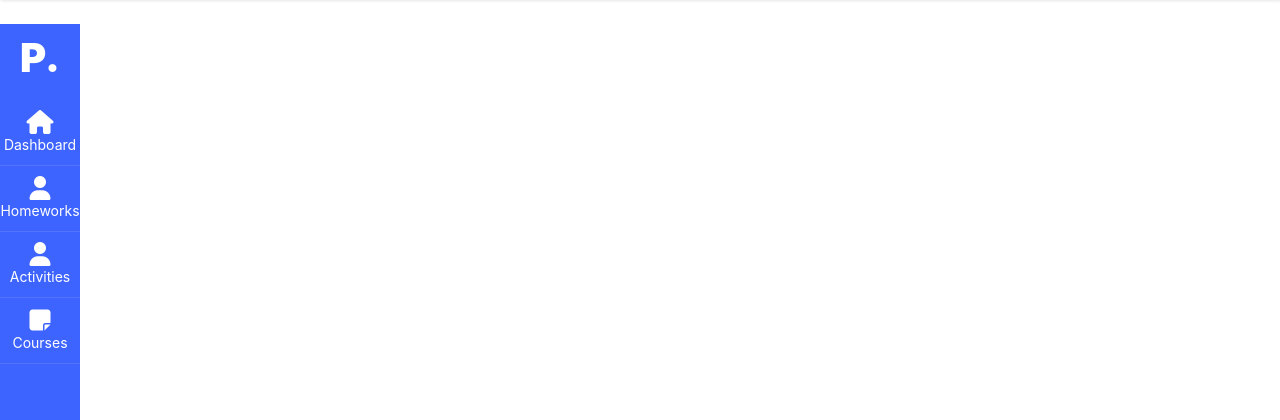
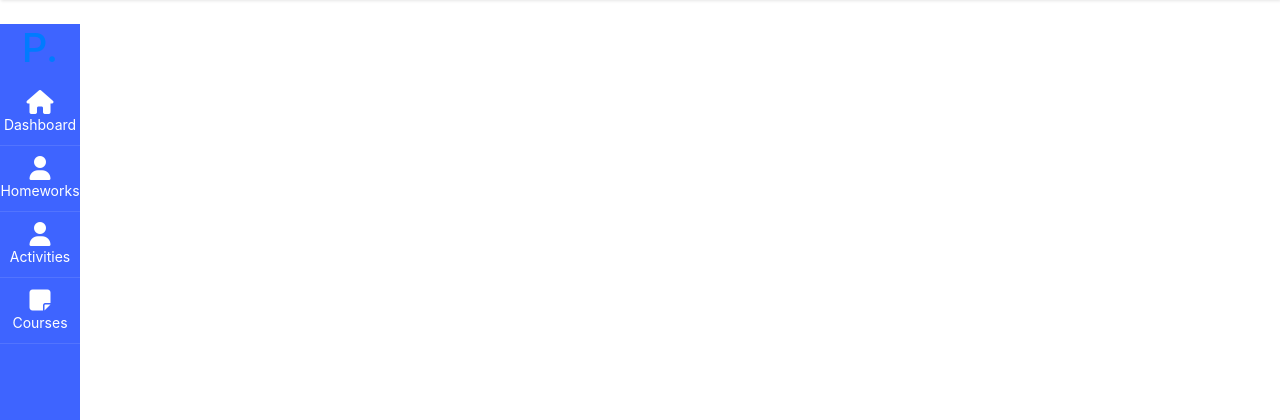
Before and after one commit to Rositamtz98/WebFinalProject, a Node server app: template src/views/partials/sidebar.hbs in a window 1280 px wide. Shown: the part 70-490 px from the top of the page. Run offline with Node 20, Linux system fonts and the light colour scheme; the template is opened without the code that fills it, so the values that code supplies are empty; some libraries are stand-ins or nearby versions.

Commit message:
Si se puede

```diff
--- a/src/views/partials/sidebar.hbs
+++ b/src/views/partials/sidebar.hbs
@@ -1,7 +1,7 @@
 <link rel="stylesheet" href="/css/teachers.css">
 
   <nav id="sidebar" class="active">
-    <h1><a href="#" class="logo">P.</a></h1>
+    <h1><a href="#">P.</a></h1>
     <ul class="list-unstyled components mb-5">
       <li class="active">
         <a href="/" rel="shortcut icon"><span class="fa fa-home"></span>Dashboard</a>
@@ -17,9 +17,5 @@
       </li>
     </ul>
 
-    <div class="footer">
-      <p>
-        Copyright &copy;<script>document.write(new Date().getFullYear());</script> All rights reserved | This template is made with <i class="icon-heart" aria-hidden="true"></i> by <a href="https://colorlib.com" target="_blank">Colorlib.com</a>
-      </p>
-    </div>
+
   </nav>
```
